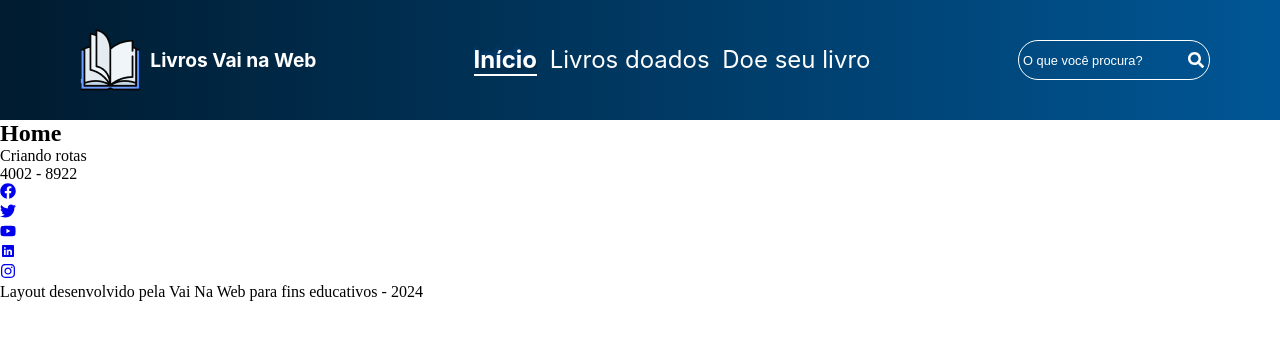
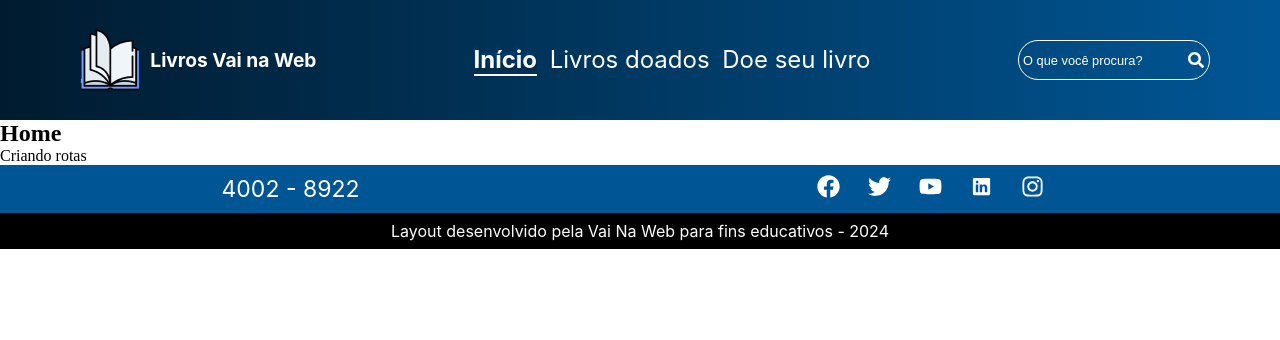
Before and after one commit to AlanFabricioBarbosa/livros-vai-na-web, a React (Vite) app: page / in a window 1280 px wide. Shown: the top 340 px of the page. Built offline with nearby package versions, Linux system fonts and the light colour scheme.

Commit message:
:lipstick: feat: Estilização Sass do footer

```diff
--- a/src/components/Footer/index.jsx
+++ b/src/components/Footer/index.jsx
@@ -1,10 +1,11 @@
 import { FaFacebook, FaTwitter, FaYoutube, FaInstagram } from "react-icons/fa";
 import { IoLogoLinkedin } from "react-icons/io";
+import S from "./style.module.scss";
 
 export default function Footer() {
   return (
-    <footer>
-      <section>
+    <footer className={S}>
+      <section className={S["contact-container"]}>
         <p>4002 - 8922</p>
         <ul>
           <li>
@@ -14,7 +15,7 @@ export default function Footer() {
               rel="noopener noreferrer"
               aria-label="Facebook"
             >
-              <FaFacebook />
+              <FaFacebook className={S["icons-contact"]} />
             </a>
           </li>
           <li>
@@ -24,7 +25,7 @@ export default function Footer() {
               rel="noopener noreferrer"
               aria-label="Twitter"
             >
-              <FaTwitter />
+              <FaTwitter className={S["icons-contact"]} />
             </a>
           </li>
           <li>
@@ -34,7 +35,7 @@ export default function Footer() {
               rel="noopener noreferrer"
               aria-label="YouTube"
             >
-              <FaYoutube />
+              <FaYoutube className={S["icons-contact"]} />
             </a>
           </li>
           <li>
@@ -44,7 +45,7 @@ export default function Footer() {
               rel="noopener noreferrer"
               aria-label="LinkedIn"
             >
-              <IoLogoLinkedin />
+              <IoLogoLinkedin className={S["icons-contact"]} />
             </a>
           </li>
           <li>
@@ -54,12 +55,12 @@ export default function Footer() {
               rel="noopener noreferrer"
               aria-label="Instagram"
             >
-              <FaInstagram />
+              <FaInstagram className={S["icons-contact"]} />
             </a>
           </li>
         </ul>
       </section>
-      <section>
+      <section className={S["text-content"]}>
         <p>Layout desenvolvido pela Vai Na Web para fins educativos - 2024</p>
       </section>
     </footer>
--- /dev/null
+++ b/src/components/Footer/style.module.scss
@@ -0,0 +1,48 @@
+@use "../../styles/base/variables" as *;
+
+footer {
+  font-family: $font-family;
+
+  display: flex;
+  flex-direction: column;
+}
+
+.contact-container {
+  background-color: $tertiary-color;
+
+  display: flex;
+  justify-content: space-around;
+  align-items: center;
+
+  height: 6vh;
+
+  p {
+    font-size: 1.8vw;
+    color: $primary-color;
+  }
+
+  ul {
+    list-style: none;
+
+    display: flex;
+    justify-content: space-around;
+
+    width: 20vw;
+
+    .icons-contact {
+      color: $primary-color;
+      font-size: 1.8vw;
+    }
+  }
+}
+
+.text-content {
+  background-color: $secondary-color;
+  color: $primary-color;
+
+  display: flex;
+  align-items: center;
+  justify-content: center;
+
+  height: 4.5vh;
+}
```
